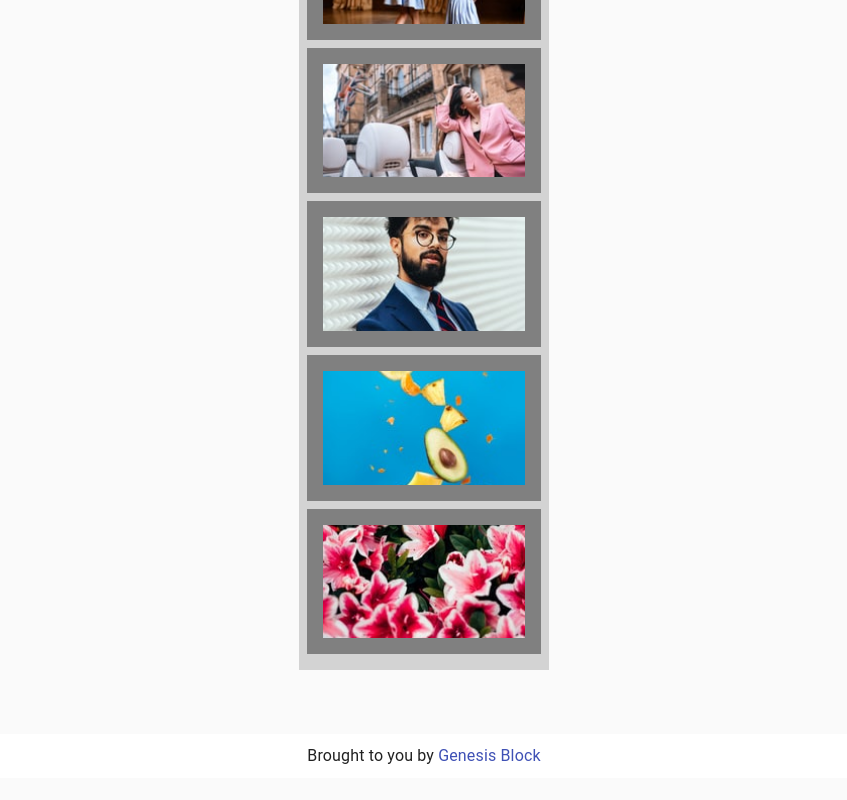
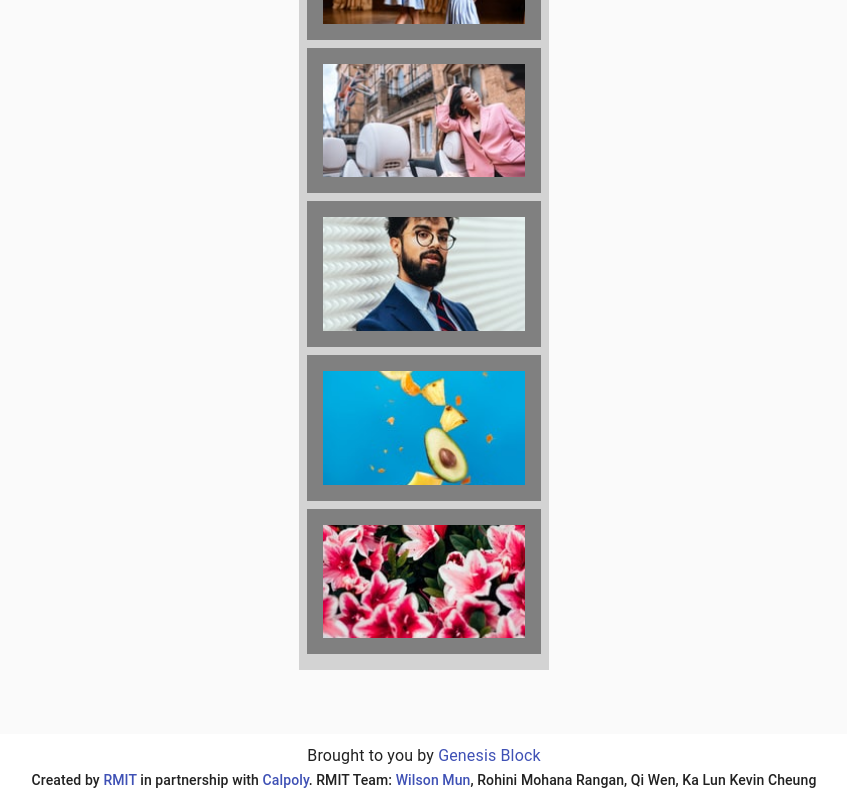
Before and after one commit to wmundev/ccic-blockchain-challenge, a React (Create React App) app: page / in a window 1280 px wide. Shown: the part 2659-3459 px from the top of the page, without its empty margins (216-1063 px from the left). Before the commit the page ends 3437 px from the top, so only its background shows below. Built offline with nearby package versions, Linux system fonts and the light colour scheme.

Commit message:
add credits for rmit and calpoly

```diff
--- a/src/components/Album.js
+++ b/src/components/Album.js
@@ -365,6 +365,29 @@ export default function Album() {
             Genesis Block
           </Link>
         </Typography>
+        <Typography variant="subtitle2" align="center" component="p">
+          Created by{" "}
+          <Link
+            href="https://www.rmit.edu.au"
+            target="_blank"
+            rel="noopener noreferrer"
+          >
+            RMIT
+          </Link>{" "}
+          in partnership with  <Link
+            href="https://cci.calpoly.edu"
+            target="_blank"
+            rel="noopener noreferrer"
+        >Calpoly</Link>. RMIT Team:{" "}
+          <Link
+            href="https://rebrand.ly/wilsonmun"
+            target="_blank"
+            rel="noopener noreferrer"
+          >
+            Wilson Mun
+          </Link>
+          , Rohini Mohana Rangan, Qi Wen, Ka Lun Kevin Cheung
+        </Typography>
       </footer>
     </React.Fragment>
   );
```
